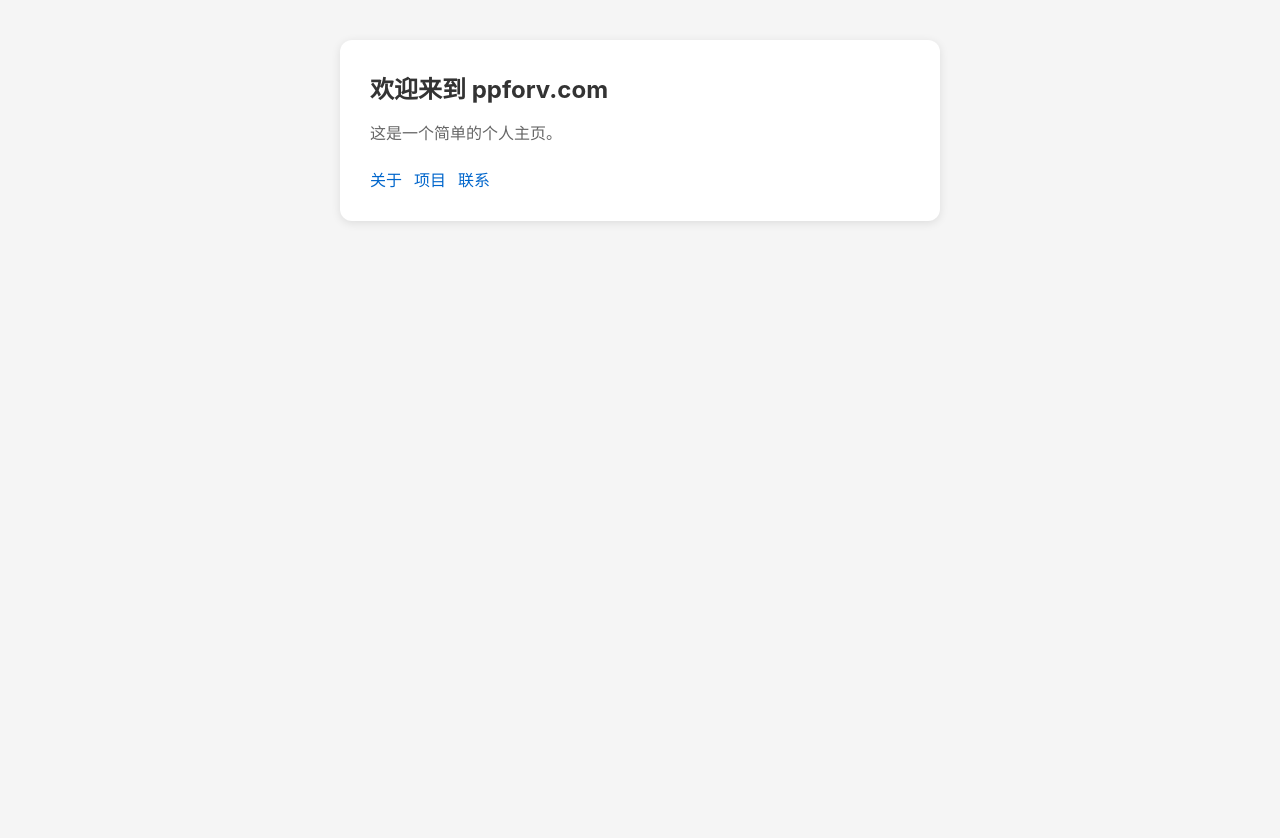
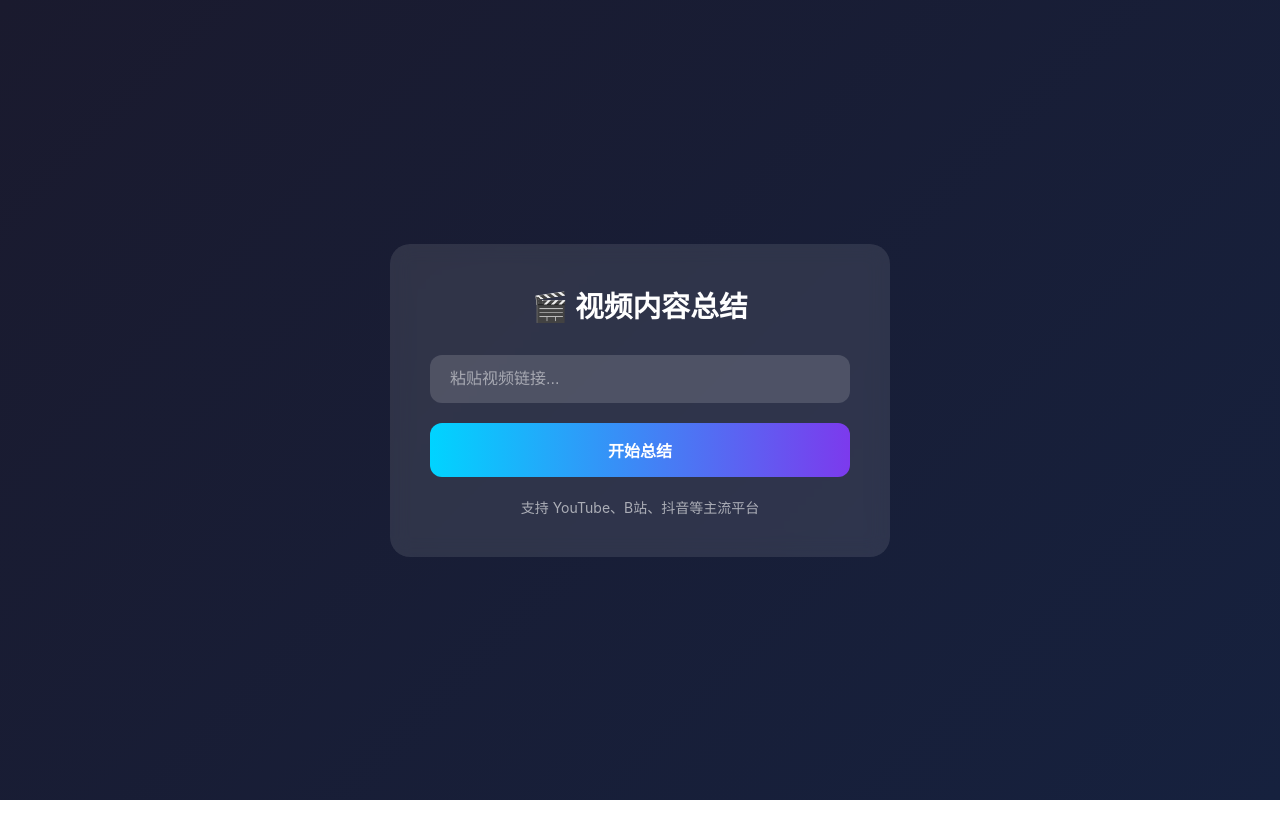
Before and after one commit to peijianyi/video-summary, a plain HTML site: page index.html in a window 1280 px wide. After the commit the page ends 800 px from the top, so only its background shows below. Drawn offline with Linux system fonts and the light colour scheme.

Commit message:
Update to video summary page

```diff
--- a/index.html
+++ b/index.html
@@ -3,55 +3,74 @@
 <head>
   <meta charset="UTF-8">
   <meta name="viewport" content="width=device-width, initial-scale=1.0">
-  <title>ppforv.com</title>
+  <title>视频总结工具</title>
   <style>
+    * { margin: 0; padding: 0; box-sizing: border-box; }
     body {
       font-family: -apple-system, BlinkMacSystemFont, 'Segoe UI', Roboto, sans-serif;
-      max-width: 600px;
-      margin: 0 auto;
-      padding: 40px 20px;
-      background: #f5f5f5;
       min-height: 100vh;
+      background: linear-gradient(135deg, #1a1a2e 0%, #16213e 100%);
+      display: flex;
+      align-items: center;
+      justify-content: center;
+      padding: 20px;
     }
-    .card {
-      background: white;
+    .container {
+      background: rgba(255,255,255,0.1);
+      backdrop-filter: blur(10px);
+      border-radius: 20px;
+      padding: 40px;
+      max-width: 500px;
+      width: 100%;
+      text-align: center;
+    }
+    h1 { color: #fff; margin-bottom: 30px; font-size: 1.8rem; }
+    .input-group { margin-bottom: 20px; }
+    input[type="url"] {
+      width: 100%;
+      padding: 15px 20px;
+      font-size: 16px;
+      border: none;
       border-radius: 12px;
-      padding: 30px;
-      box-shadow: 0 2px 10px rgba(0,0,0,0.1);
+      background: rgba(255,255,255,0.15);
+      color: #fff;
+      outline: none;
+      transition: 0.3s;
     }
-    h1 {
-      margin: 0 0 10px;
-      font-size: 24px;
-      color: #333;
+    input[type="url"]::placeholder { color: rgba(255,255,255,0.5); }
+    input[type="url"]:focus { background: rgba(255,255,255,0.25); }
+    button {
+      width: 100%;
+      padding: 15px;
+      font-size: 16px;
+      font-weight: 600;
+      border: none;
+      border-radius: 12px;
+      background: linear-gradient(90deg, #00d4ff, #7c3aed);
+      color: #fff;
+      cursor: pointer;
+      transition: 0.3s;
     }
-    p {
-      color: #666;
-      line-height: 1.6;
-    }
-    .links {
-      margin-top: 20px;
-      display: flex;
-      gap: 12px;
-      flex-wrap: wrap;
-    }
-    .links a {
-      color: #0066cc;
-      text-decoration: none;
-    }
-    .links a:hover {
-      text-decoration: underline;
-    }
+    button:hover { transform: translateY(-2px); box-shadow: 0 10px 30px rgba(0,212,255,0.3); }
+    .tips { color: rgba(255,255,255,0.6); margin-top: 20px; font-size: 14px; }
   </style>
 </head>
 <body>
-  <div class="card">
-    <h1>欢迎来到 ppforv.com</h1>
-    <p>这是一个简单的个人主页。</p>
-    <div class="links">
-      <a href="#">关于</a>
-      <a href="#">项目</a>
-      <a href="#">联系</a>
+  <div class="container">
+    <h1>🎬 视频内容总结</h1>
+    <div class="input-group">
+      <input type="url" id="videoUrl" placeholder="粘贴视频链接..." />
     </div>
+    <button onclick="summarize()">开始总结</button>
+    <p class="tips">支持 YouTube、B站、抖音等主流平台</p>
   </div>
+  <script>
+    function summarize() {
+      const url = document.getElementById('videoUrl').value.trim();
+      if (!url) { alert('请输入视频链接'); return; }
+      const encodeUrl = encodeURIComponent(url);
+      window.location.href = `https://share.desktopgpt.ai/?url=${encodeUrl}`;
+    }
+  </script>
 </body>
 </html>
```
